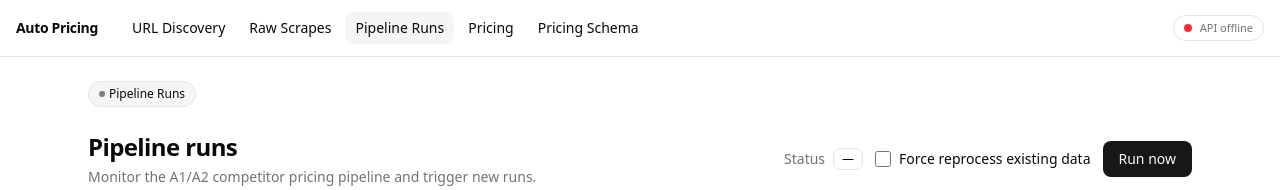
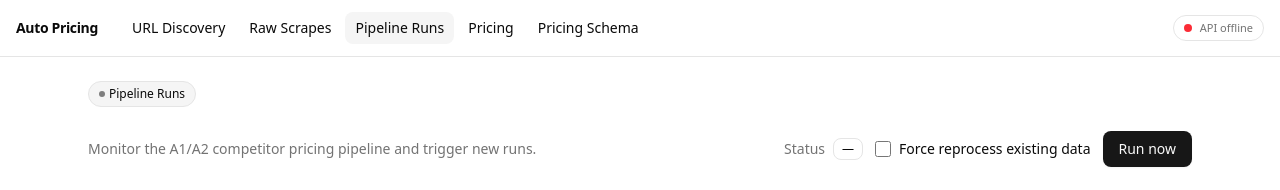
Before and after one commit to A5-CC/auto_pricing_ui, a Next.js app: page /runs in a window 1280 px wide. Shown: the top 190 px of the page. Built offline with nearby package versions, Linux system fonts and the light colour scheme; no server answers.

Commit message:
refactor(runs): remove duplicate h1 title from StatusHeader component to avoid redundancy with ContextChips

```diff
--- a/components/runs/status-header.tsx
+++ b/components/runs/status-header.tsx
@@ -27,7 +27,6 @@ export function StatusHeader({
   return (
     <header className="flex flex-col gap-3 sm:flex-row sm:items-center sm:justify-between">
       <div className="space-y-1">
-        <h1 className="text-2xl font-semibold tracking-tight">Pipeline runs</h1>
         <p className="text-sm text-muted-foreground">Monitor the A1/A2 competitor pricing pipeline and trigger new runs.</p>
       </div>
       <div className="flex flex-col gap-3 sm:flex-row sm:items-center">
```
